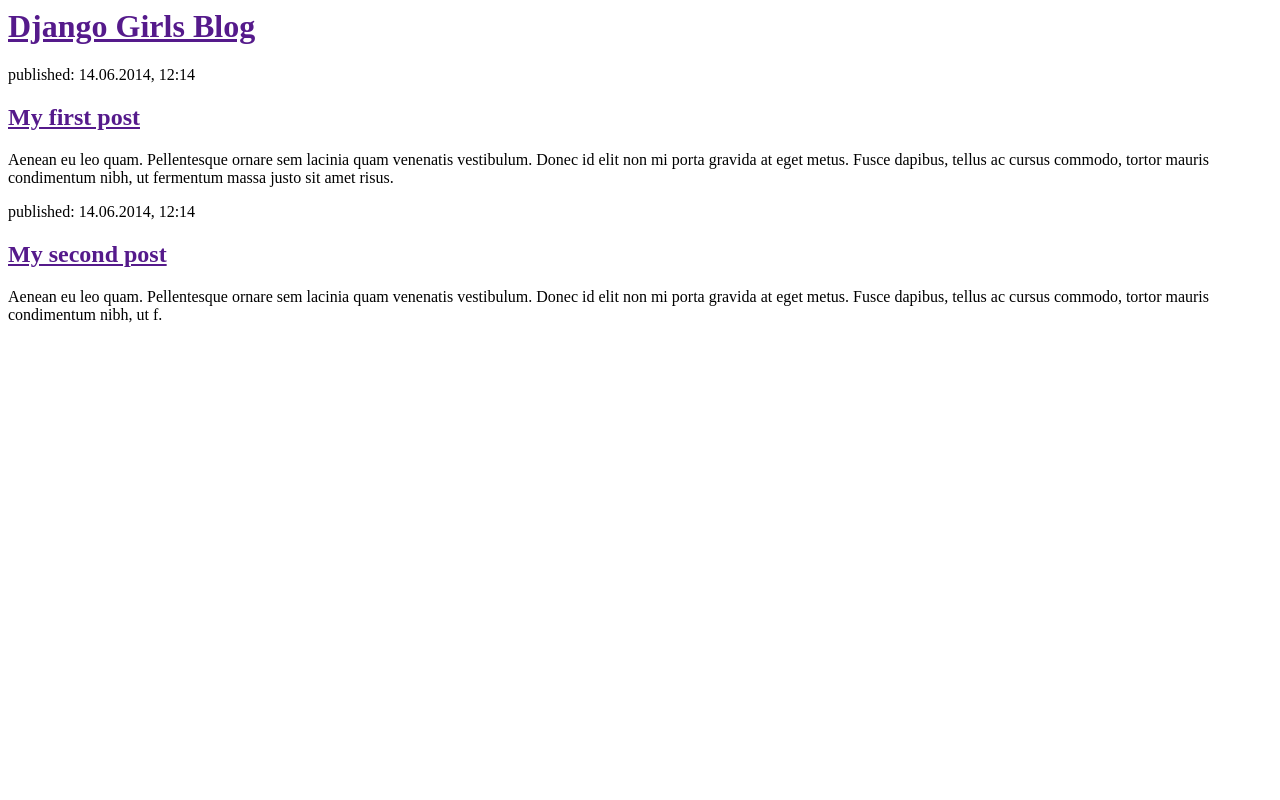
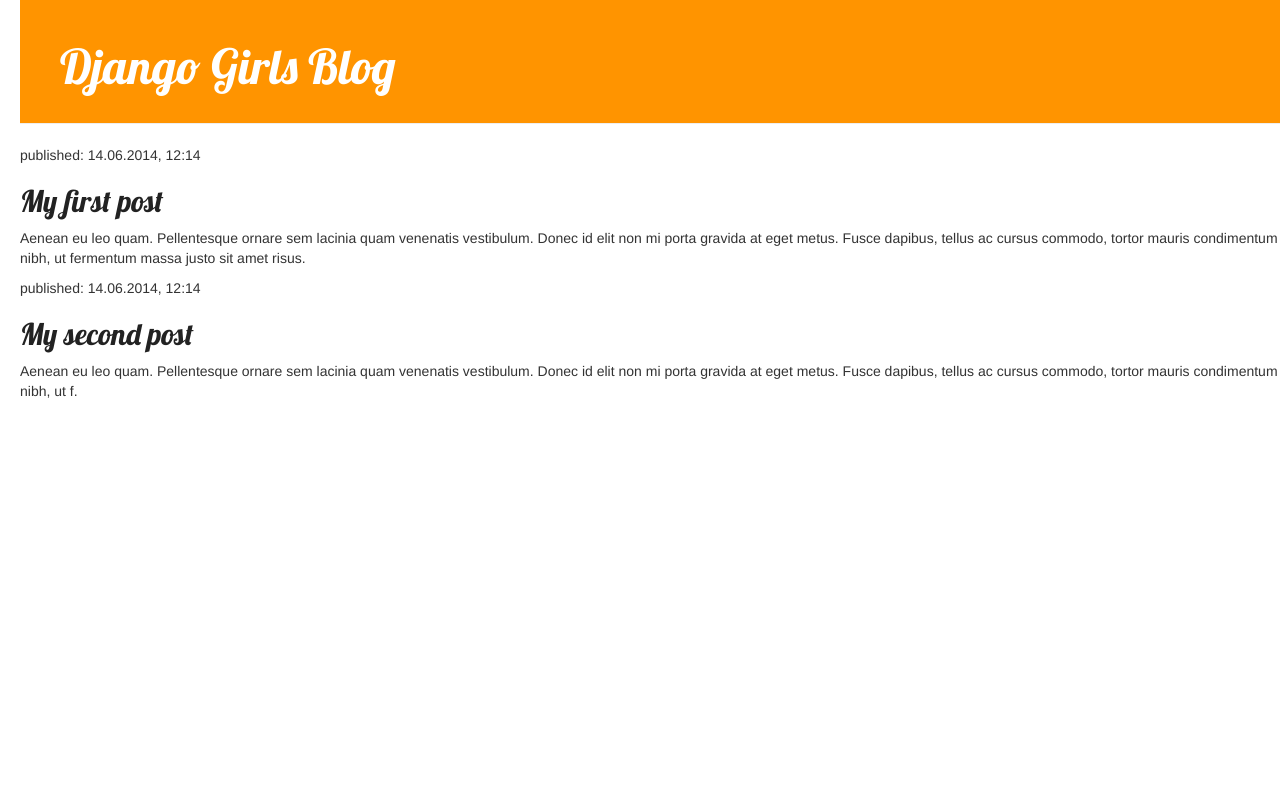
Before and after one commit to Pirogramming-23/Moon-Gawon, a Django app: page / in a window 1280 px wide. Run offline with Django 5.2, Linux system fonts and the light colour scheme; data comes from the database, SQL or seed files in the repository; some libraries are stand-ins or nearby versions.

Commit message:
CSS-예쁘게 만들기

```diff
--- /dev/null
+++ b/djangogirls/blog/static/css/blog.css
@@ -0,0 +1,60 @@
+h1 a {
+    color: #FCA205;
+    font-family: 'Lobster';
+}
+a {
+    color: #222;
+    text-decoration: none;
+    font-family: 'Lobster';
+}
+
+body {
+    padding-left: 20px;
+}
+
+.page-header {
+    background-color: #ff9400;
+    margin-top: 0;
+    padding: 20px 20px 20px 40px;
+}
+
+.page-header h1, .page-header h1 a, .page-header h1 a:visited, .page-header h1 a:active {
+    color: #ffffff;
+    font-size: 36pt;
+    text-decoration: none;
+}
+
+.content {
+    margin-left: 40px;
+}
+
+h1, h2, h3, h4 {
+    font-family: 'Lobster', cursive;
+}
+
+.date {
+    color: #828282;
+}
+
+.save {
+    float: right;
+}
+
+.post-form textarea, .post-form input {
+    width: 100%;
+}
+
+.top-menu, .top-menu:hover, .top-menu:visited {
+    color: #ffffff;
+    float: right;
+    font-size: 26pt;
+    margin-right: 20px;
+}
+
+.post {
+    margin-bottom: 70px;
+}
+
+.post h1 a, .post h1 a:visited {
+    color: #000000;
+}
--- a/djangogirls/blog/templates/blog/post_list.html
+++ b/djangogirls/blog/templates/blog/post_list.html
@@ -1,18 +1,31 @@
+{% load static %}
 <html>
     <head>
         <title>Django Girls blog</title>
+        <link rel="stylesheet" href="//maxcdn.bootstrapcdn.com/bootstrap/3.2.0/css/bootstrap.min.css">
+        <link rel="stylesheet" href="//maxcdn.bootstrapcdn.com/bootstrap/3.2.0/css/bootstrap-theme.min.css">
+        <link rel="stylesheet" href="{% static 'css/blog.css' %}">
+        <link href="//fonts.googleapis.com/css?family=Lobster&subset=latin,latin-ext" rel="stylesheet" type="text/css">
     </head>
     <body>
-        <div>
-            <h1><a href="">Django Girls Blog</a></h1>
+        <div class="page-header">
+            <h1><a href="/">Django Girls Blog</a></h1>
         </div>
-        {% for post in posts %}
-            <div>
-                <p>published: {{ post.published_date }}</p>
-                <h1><a href="">{{ post.title }}</a></h1>
-                <p>{{ post.text|linebreaksbr }}</p>
+        <div class="content container">
+            <div class="row">
+                <div class="col-md-8">
+                    {% for post in posts %}
+                        <div class="post">
+                            <div class="date">
+                                <p>published: {{ post.published_date }}</p>
+                            </div>
+                            <h1><a href="">{{ post.title }}</a></h1>
+                            <p>{{ post.text|linebreaksbr }}</p>
+                        </div>
+                    {% endfor %}
+                </div>
             </div>
-        {% endfor %}
+        </div>
         <div>
             <p>published: 14.06.2014, 12:14</p>
             <h2><a href="">My first post</a></h2>
```
